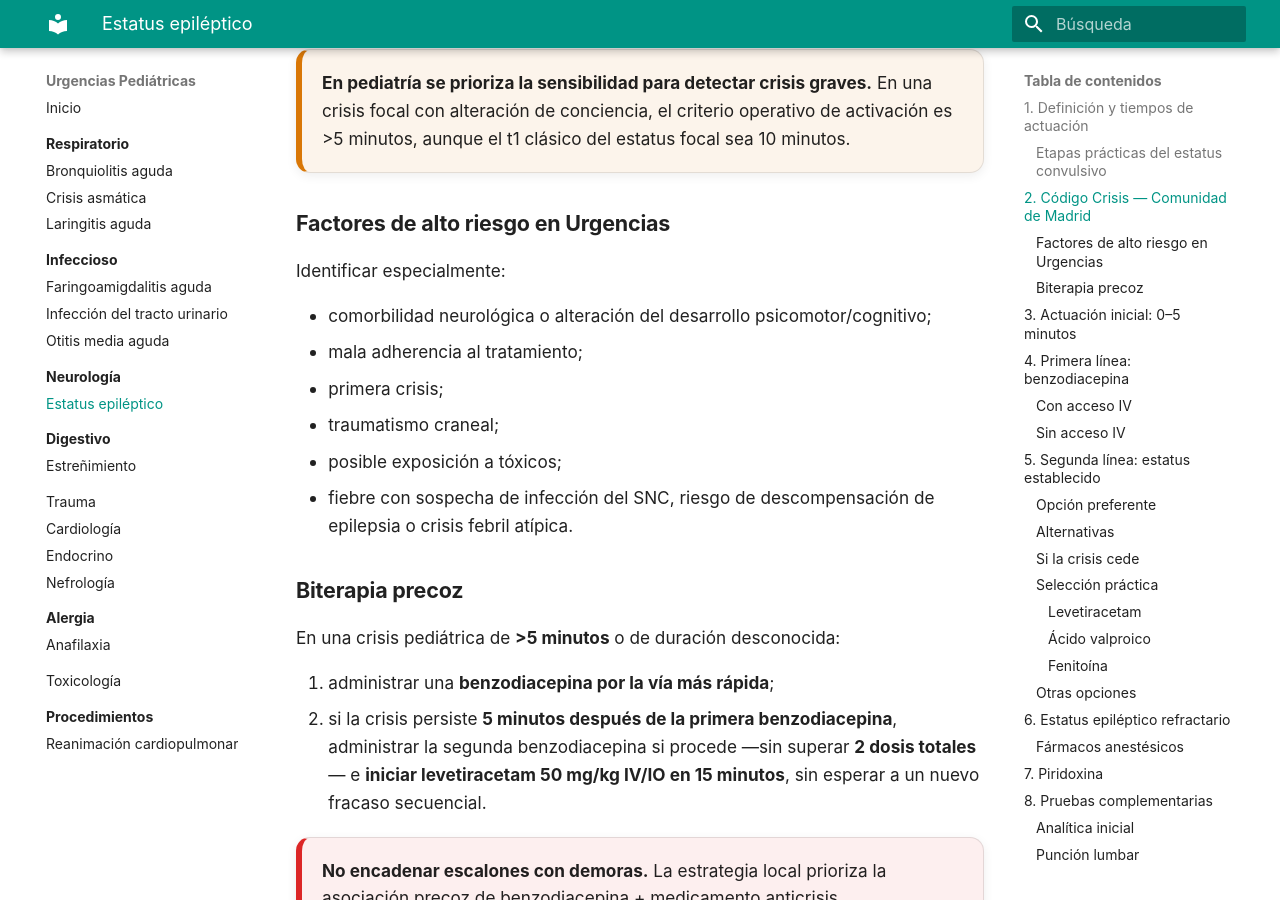
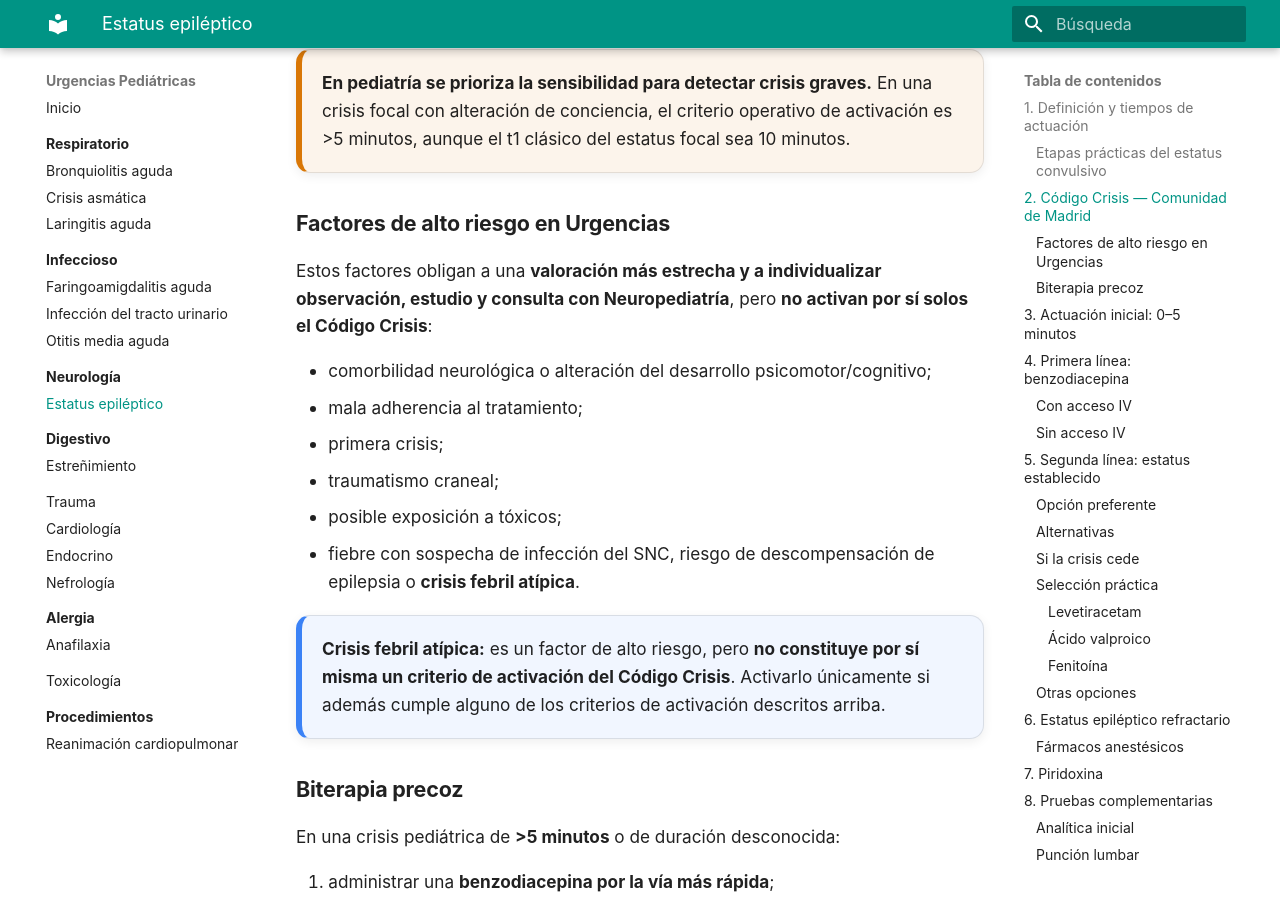
Before and after one commit to gonzaloares/urgencias-pediatricas, an MkDocs documentation site: the page built from docs/neurologia/estatus-epileptico.md, in a window 1280 px wide and 900 px high, scrolled down 1773 px. Built offline with MkDocs 1.6.1 and Material for MkDocs 9.7.7, drawn with Linux system fonts in a browser that asks for light colours.

Commit message:
Aclara que la crisis febril atípica no activa por sí sola Código Crisis

```diff
--- a/docs/neurologia/estatus-epileptico.md
+++ b/docs/neurologia/estatus-epileptico.md
@@ -59,14 +59,18 @@ Activar el **Código Crisis** si se cumple cualquiera de los siguientes criterio
 
 ### Factores de alto riesgo en Urgencias
 
-Identificar especialmente:
+Estos factores obligan a una **valoración más estrecha y a individualizar observación, estudio y consulta con Neuropediatría**, pero **no activan por sí solos el Código Crisis**:
 
 - comorbilidad neurológica o alteración del desarrollo psicomotor/cognitivo;
 - mala adherencia al tratamiento;
 - primera crisis;
 - traumatismo craneal;
 - posible exposición a tóxicos;
-- fiebre con sospecha de infección del SNC, riesgo de descompensación de epilepsia o crisis febril atípica.
+- fiebre con sospecha de infección del SNC, riesgo de descompensación de epilepsia o **crisis febril atípica**.
+
+<div class="clinical-card clinical-card-note">
+  <strong>Crisis febril atípica:</strong> es un factor de alto riesgo, pero <strong>no constituye por sí misma un criterio de activación del Código Crisis</strong>. Activarlo únicamente si además cumple alguno de los criterios de activación descritos arriba.
+</div>
 
 ### Biterapia precoz
 
```
